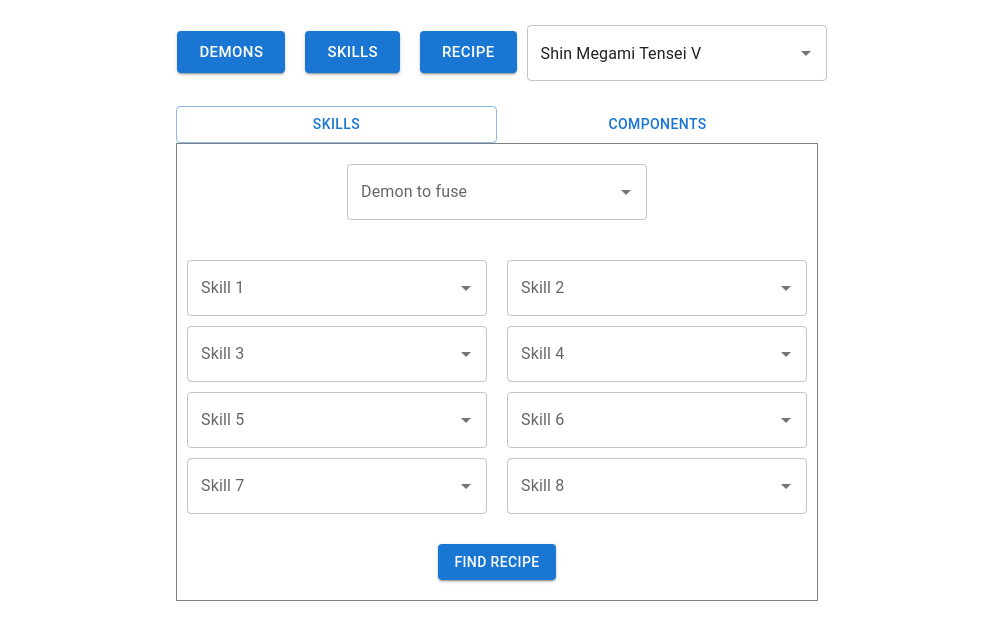
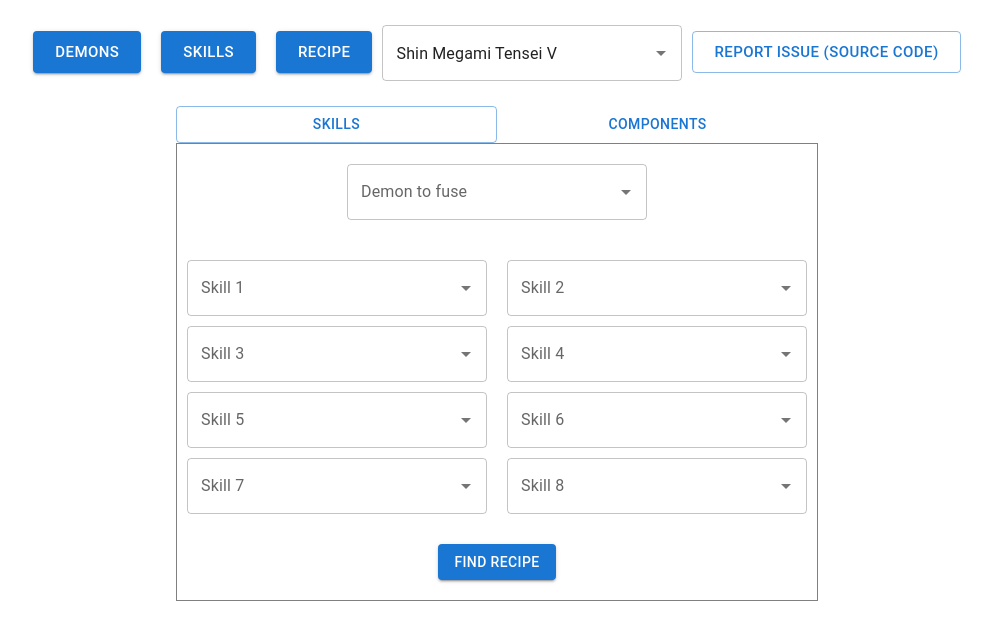
Before and after one commit to Achamoth/smt-calculator, a React (Create React App) app: page /smt-calculator/recipe in a window 1280 px wide. Shown: the top 640 px of the page, without its empty margins (143-1135 px from the left). Built offline with nearby package versions, Linux system fonts and the light colour scheme.

Commit message:
Add link to repo

```diff
--- a/src/NavBar.module.css
+++ b/src/NavBar.module.css
@@ -1,5 +1,6 @@
 .button {
   margin: 6px 10px;
+  text-decoration: none;
 }
 
 .navBar {
--- a/src/NavBar.tsx
+++ b/src/NavBar.tsx
@@ -18,16 +18,24 @@
           </Button>
         </Link>
         <Link className={styles.button} to="/skills">
-          <Button variant="contained" size="large" className="button">
+          <Button variant="contained" size="large">
             Skills
           </Button>
         </Link>
         <Link className={styles.button} to="/recipe">
-          <Button variant="contained" size="large" className="button">
+          <Button variant="contained" size="large">
             Recipe
           </Button>
         </Link>
         <GameSelector {...props.gameSelectionProps} />
+        <a
+          href="http://www.github.com/Achamoth/smt-calculator/issues"
+          className={styles.button}
+        >
+          <Button variant="outlined" size="large" className="button">
+            Report Issue (Source Code)
+          </Button>
+        </a>
       </div>
     </div>
   );
```
